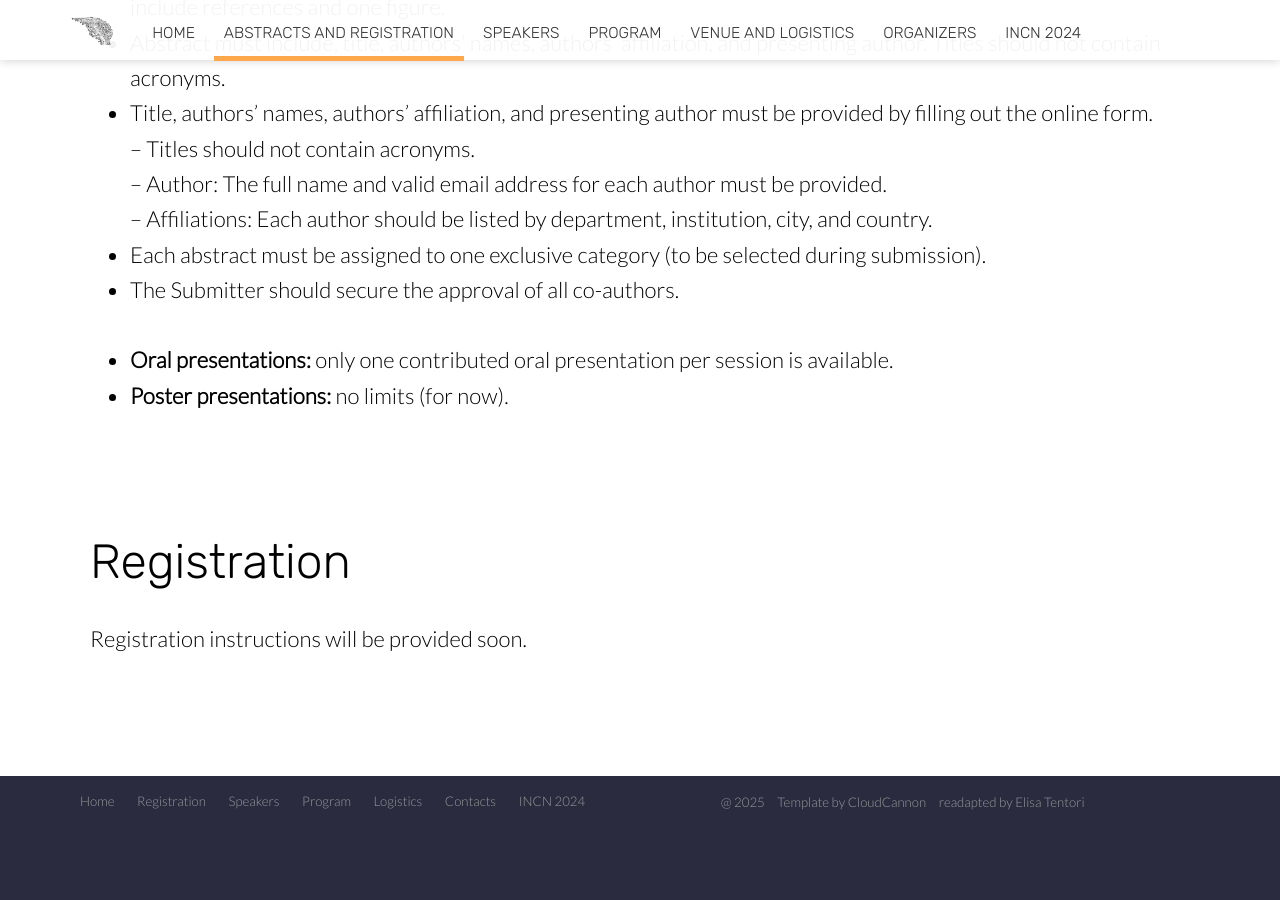
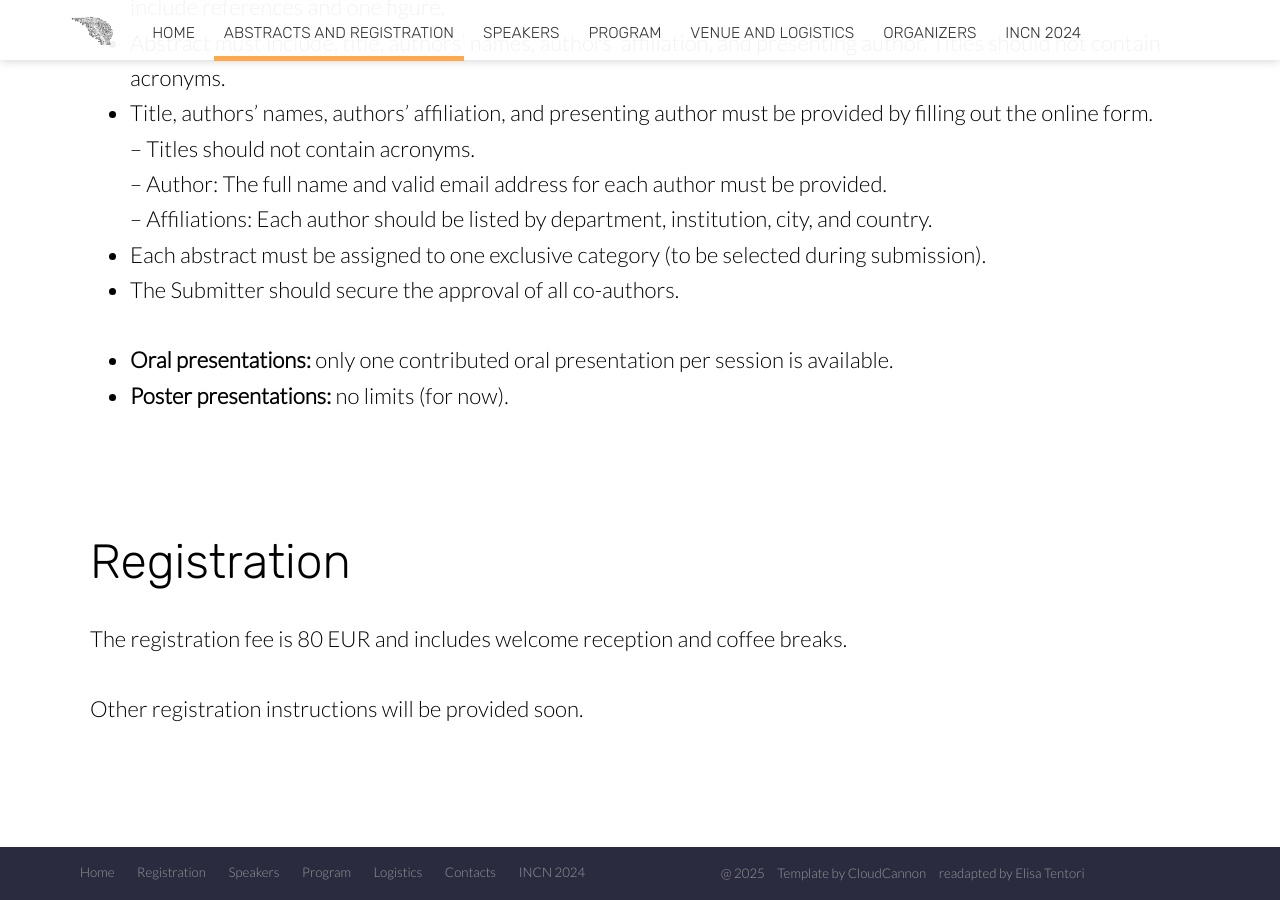
Before and after one commit to INCNgit/incn, a Jekyll site: the page built from registration.html, in a window 1280 px wide and 900 px high, scrolled down 1878 px. Built offline with Jekyll 4.4.1, drawn with Linux system fonts in a browser that asks for light colours; nearby versions of some CDN libraries; before the commit the page ends 2707 px from its top, so only the background shows below that.

Commit message:
registration

```diff
--- a/registration.html
+++ b/registration.html
@@ -194,10 +194,9 @@ image: /images/background/backpd.png
 		<div class="container flex">
 			<div class="text">
 				<h2 class="editable">Registration</h2>
-				<p class="editable"> Registration instructions will be provided soon.
-					<!--
-					The registration fee is 180 EUR and includes welcome reception, coffee breaks and social dinner.
-					<br><br> Other registration instructions will be provided soon.-->
+				<p class="editable">
+					The registration fee is 80 EUR and includes welcome reception and coffee breaks.
+					<br><br> Other registration instructions will be provided soon.
 				</p>
 			</div>
 		</div>
```
